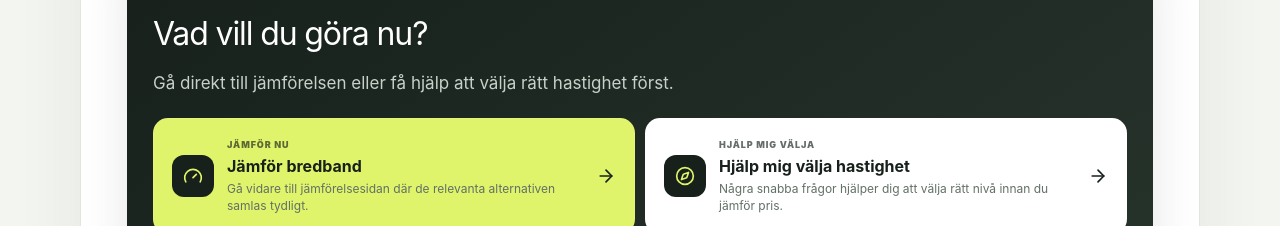
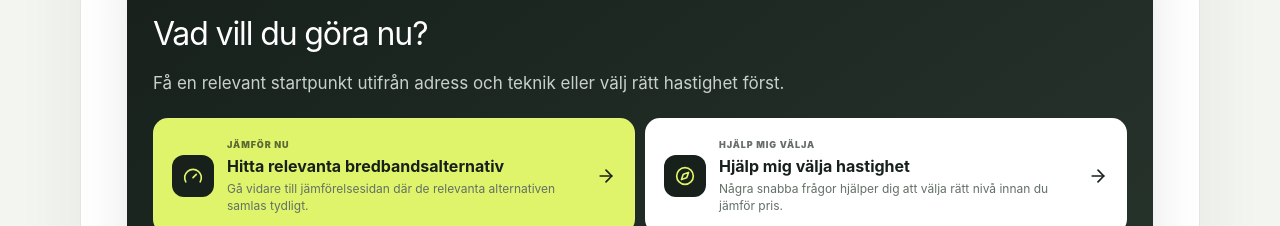
Before and after one commit to arvidlandin-cpu/sankkostnaden, a Next.js app: page /bredband/billigaste-bredbandet in a window 1280 px wide. Shown: the part 660-886 px from the top of the page. Built offline with nearby package versions, Linux system fonts and the light colour scheme.

Commit message:
Align all gateway CTAs with guided partner journeys

```diff
--- a/components/DecisionGateway.tsx
+++ b/components/DecisionGateway.tsx
@@ -5,21 +5,22 @@ import { getActivePartners, type PartnerCategory, type PartnerIntent } from '../
 type Props={category:PartnerCategory;compact?:boolean;intent?:PartnerIntent;currentPath?:string};
 
 const config={
-  bredband:{title:'Vad vill du göra nu?',intro:'Gå direkt till jämförelsen eller få hjälp att välja rätt hastighet först.',direct:'Jämför bredband',help:'Hjälp mig välja hastighet',helpHref:'/bredband/vilken-hastighet-behover-jag/',fallback:'/bredband/bredband-pa-min-adress/'},
+  bredband:{title:'Vad vill du göra nu?',intro:'Få en relevant startpunkt utifrån adress och teknik eller välj rätt hastighet först.',direct:'Hitta relevanta bredbandsalternativ',help:'Hjälp mig välja hastighet',helpHref:'/bredband/vilken-hastighet-behover-jag/',fallback:'/bredband/billigaste-bredbandet/'},
   mobil:{title:'Vad vill du göra nu?',intro:'Få en kortlista på två frågor eller ringa in rätt surfmängd först.',direct:'Hitta relevanta abonnemang',help:'Hjälp mig välja surf',helpHref:'/mobil/hur-mycket-surf-behover-jag/',fallback:'/mobil/billigaste-mobilabonnemanget/'},
-  forsakring:{title:'Vad vill du göra nu?',intro:'Jämför rätt typ av försäkring eller kontrollera skyddet först.',direct:'Jämför försäkring',help:'Kontrollera mitt skydd',helpHref:'/forsakring/hemforsakring-skyddskoll/',fallback:'/forsakring/jamfor-forsakring/'},
-  el:{title:'Vad vill du göra nu?',intro:'Jämför elalternativ direkt eller välj avtalsform först.',direct:'Jämför elavtal',help:'Hjälp mig välja avtalsform',helpHref:'/elavtal/vilket-elavtal-passar-mig/',fallback:'/elavtal/jamfor-elavtal/'},
-  ekonomi:{title:'Vad vill du göra nu?',intro:'Jämför låneerbjudanden eller börja med att se hushållets helhet.',direct:'Jämför privatlån',help:'Se hushållets kostnader',helpHref:'/verktyg/hushallskostnadskollen/',fallback:'/ekonomi/'},
+  forsakring:{title:'Vad vill du göra nu?',intro:'Visa bara relevanta försäkringspartners eller kontrollera skyddet först.',direct:'Hitta relevanta försäkringsalternativ',help:'Kontrollera mitt skydd',helpHref:'/forsakring/hemforsakring-skyddskoll/',fallback:'/forsakring/jamfor-forsakring/'},
+  el:{title:'Vad vill du göra nu?',intro:'Få en kortlista utifrån förbrukning och hur du vill jämföra – eller välj avtalsform först.',direct:'Hitta relevanta elavtal',help:'Hjälp mig välja avtalsform',helpHref:'/elavtal/vilket-elavtal-passar-mig/',fallback:'/elavtal/jamfor-elavtal/'},
+  ekonomi:{title:'Vad vill du göra nu?',intro:'Få en relevant väg till lånejämförelser eller börja med hushållets helhet.',direct:'Hitta relevanta lånejämförelser',help:'Se hushållets kostnader',helpHref:'/verktyg/hushallskostnadskollen/',fallback:'/ekonomi/jamfor-privatlan/'},
 } as const;
 
 export default function DecisionGateway({category,compact=false,intent,currentPath}:Props){
   const cfg=config[category];
   const active=getActivePartners(category,intent,3);
   const onePartner=active.length===1?active[0]:null;
-  const directLabel=category==='forsakring'&&intent==='pet'?'Jämför djurförsäkring':category==='forsakring'&&intent==='home'?'Jämför hemförsäkring':cfg.direct;
-  const fallbackPath=cfg.fallback.split('#')[0];
+  const directLabel=category==='forsakring'&&intent==='pet'?'Hitta relevanta djurförsäkringar':category==='forsakring'&&intent==='home'?'Hitta relevant hemförsäkring':cfg.direct;
+  const resolvedFallback=category==='forsakring'&&intent==='home'?'/forsakring/jamfor-hemforsakring/':category==='forsakring'&&intent==='pet'?'/forsakring/djurforsakring/':cfg.fallback;
+  const fallbackPath=resolvedFallback.split('#')[0];
   const samePage=Boolean(currentPath&&fallbackPath===currentPath.split('#')[0]);
-  const directHref=onePartner?onePartner.trackingUrl:(active.length>1&&samePage?`${currentPath}#partners`:cfg.fallback);
+  const directHref=onePartner?onePartner.trackingUrl:(active.length>1&&samePage?`${currentPath}#partners`:resolvedFallback);
 
   return <section className={`decisionGateway decisionGatewaySimple ${compact?'decisionGatewayCompact':''}`}>
     <div className='gatewayHead'><span><Sparkles size={14}/> NÄSTA STEG</span><h2>{cfg.title}</h2><p>{cfg.intro}</p></div>
@@ -29,7 +30,7 @@ export default function DecisionGateway({category,compact=false,intent,currentPa
           <span className='gatewayIcon'><Gauge size={20}/></span><div><small>JÄMFÖR NU</small><strong>{directLabel}</strong><p>Fortsätt hos {onePartner.name} för aktuella villkor.</p></div><ArrowUpRight size={20}/>
         </a>:
         <a className='gatewayPath gatewayDirect' href={directHref}>
-          <span className='gatewayIcon'><Gauge size={20}/></span><div><small>JÄMFÖR NU</small><strong>{directLabel}</strong><p>{active.length>1?(samePage?(category==='mobil'?'Svara på två frågor och få tre relevanta partneralternativ.':'Se de relevanta partneralternativen längre ned på sidan.'):'Gå vidare till jämförelsesidan där de relevanta alternativen samlas tydligt.'):'Gå vidare till jämförelsen och se vad som är relevant för ditt behov.'}</p></div><ArrowRight size={20}/>
+          <span className='gatewayIcon'><Gauge size={20}/></span><div><small>JÄMFÖR NU</small><strong>{directLabel}</strong><p>{active.length>1?(samePage?(category==='mobil'?'Svara på två frågor och få tre relevanta partneralternativ.':category==='bredband'?'Svara på två frågor om adress och teknik och få en bättre startpunkt.':category==='el'?'Svara på två frågor och få en relevant kortlista.':category==='ekonomi'?'Svara på två frågor och få en relevant kortlista av jämförelsetjänster.':'Se bara partners som matchar rätt typ av skydd.'):'Gå vidare till jämförelsesidan där de relevanta alternativen samlas tydligt.'):'Gå vidare till jämförelsen och se vad som är relevant för ditt behov.'}</p></div><ArrowRight size={20}/>
         </a>}
       <Link className='gatewayPath' href={cfg.helpHref}><span className='gatewayIcon'><Compass size={20}/></span><div><small>HJÄLP MIG VÄLJA</small><strong>{cfg.help}</strong><p>Några snabba frågor hjälper dig att välja rätt nivå innan du jämför pris.</p></div><ArrowRight size={20}/></Link>
     </div>
```
